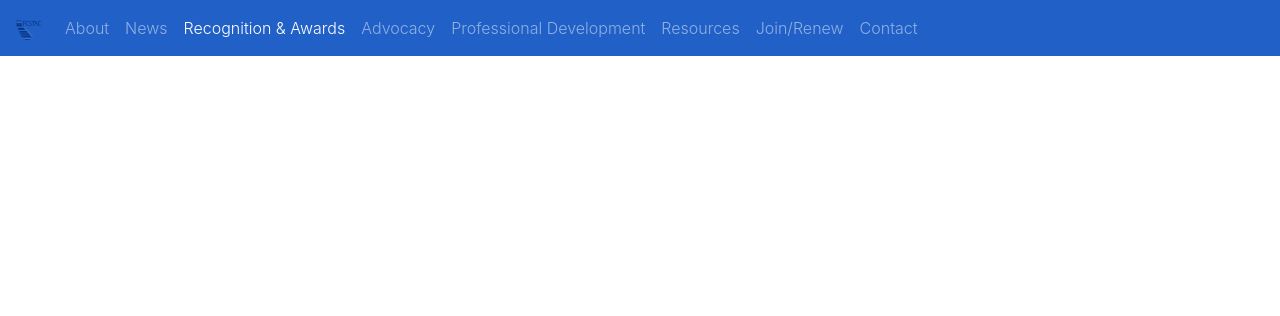
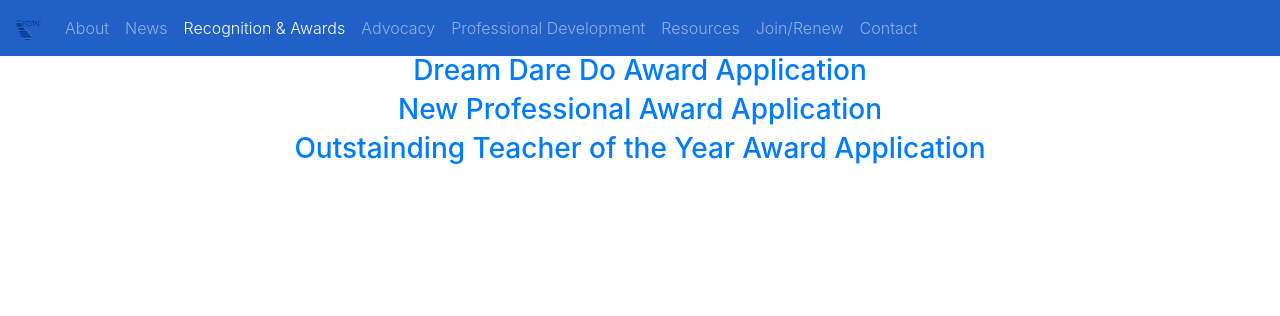
Before and after one commit to JustinRisney/Fcstac.org, a PHP site: page /recognition-awards in a window 1280 px wide. Shown: the top 316 px of the page. Run offline with PHP 8.4, Linux system fonts and the light colour scheme; some libraries are stand-ins or nearby versions.

Commit message:
literally nothing

```diff
--- a/src/advocacy/index.php
+++ b/src/advocacy/index.php
@@ -18,6 +18,8 @@
             .thicccer {
                 padding-top: 50px;
             }
+
+
 
         </style>
     </head>
--- a/src/recognition-awards/index.php
+++ b/src/recognition-awards/index.php
@@ -6,9 +6,35 @@
         <meta name="viewport" content="width=device-width, initial-scale=1, shrink-to-fit=no">
         <link rel="stylesheet" type="text/css" href="stylesheets/index.css">
         <link rel="stylesheet" href="https://maxcdn.bootstrapcdn.com/bootstrap/4.0.0-beta/css/bootstrap.min.css" integrity="sha384-/Y6pD6FV/Vv2HJnA6t+vslU6fwYXjCFtcEpHbNJ0lyAFsXTsjBbfaDjzALeQsN6M" crossorigin="anonymous">
+
+
     </head>
     <body>
       <?php include'../navbar.php';?>
+            <div class="container-fluid text-center">
+
+                    <a href="/pdf/Awards/DreamDareDoApplication.pdf">
+                        <h3 class=" links">
+                            Dream Dare Do Award Application
+                        </h3>
+                    </a>
+                    <a href="/pdf/Awards/NewProfessionalAwardApplication.pdf">
+                        <h3 class="links">
+                            New Professional Award Application
+                        </h3>
+                    </a>
+                    <a href="/pdf/Awards/OutstandingTeacheroftheYearAward.pdf">
+                        <h3 class="links">
+                            Outstainding Teacher of the Year Award Application
+                        </h3>
+                    </a>
+
+
+
+
+            </div>
+
+
 
         <script src="https://code.jquery.com/jquery-3.2.1.slim.min.js" integrity="sha384-KJ3o2DKtIkvYIK3UENzmM7KCkRr/rE9/Qpg6aAZGJwFDMVNA/GpGFF93hXpG5KkN" crossorigin="anonymous"></script>
         <script src="https://cdnjs.cloudflare.com/ajax/libs/popper.js/1.11.0/umd/popper.min.js" integrity="sha384-b/U6ypiBEHpOf/4+1nzFpr53nxSS+GLCkfwBdFNTxtclqqenISfwAzpKaMNFNmj4" crossorigin="anonymous"></script>
```
Also changed, not shown: 3 other files.
